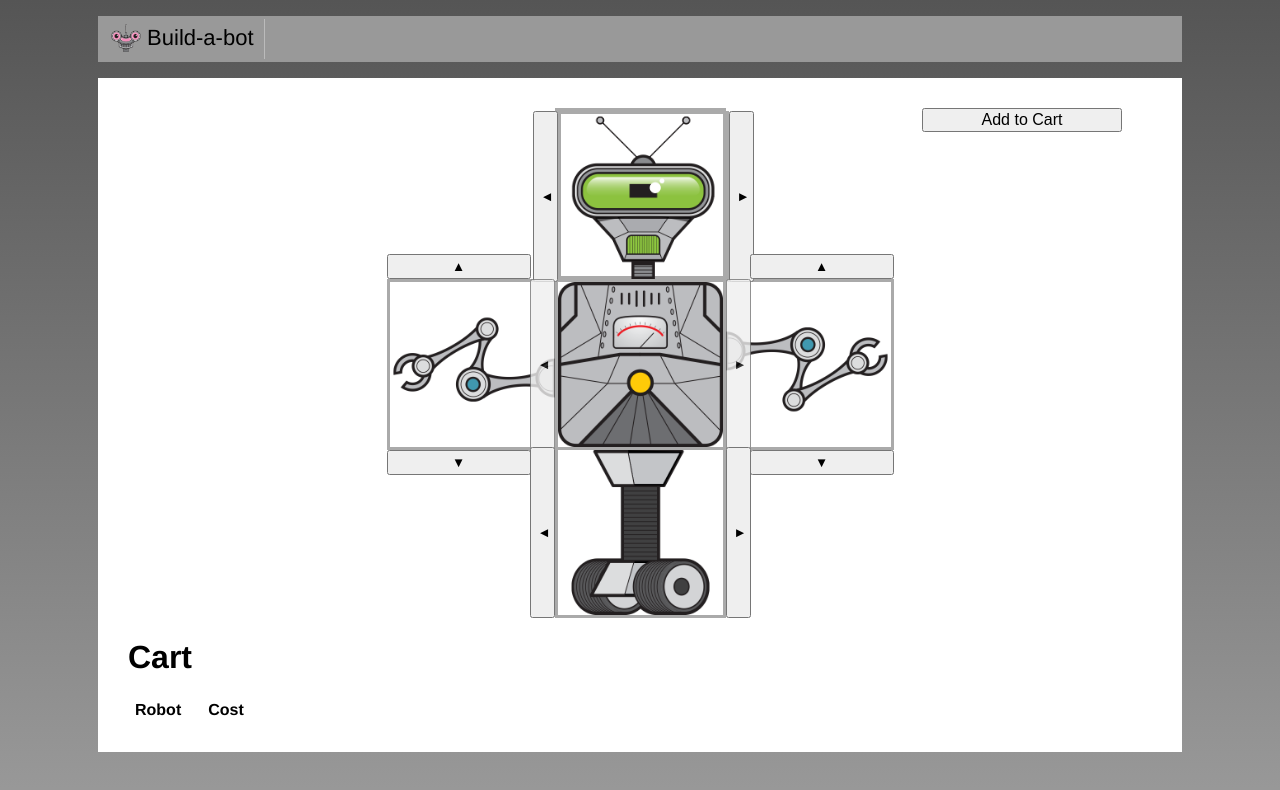
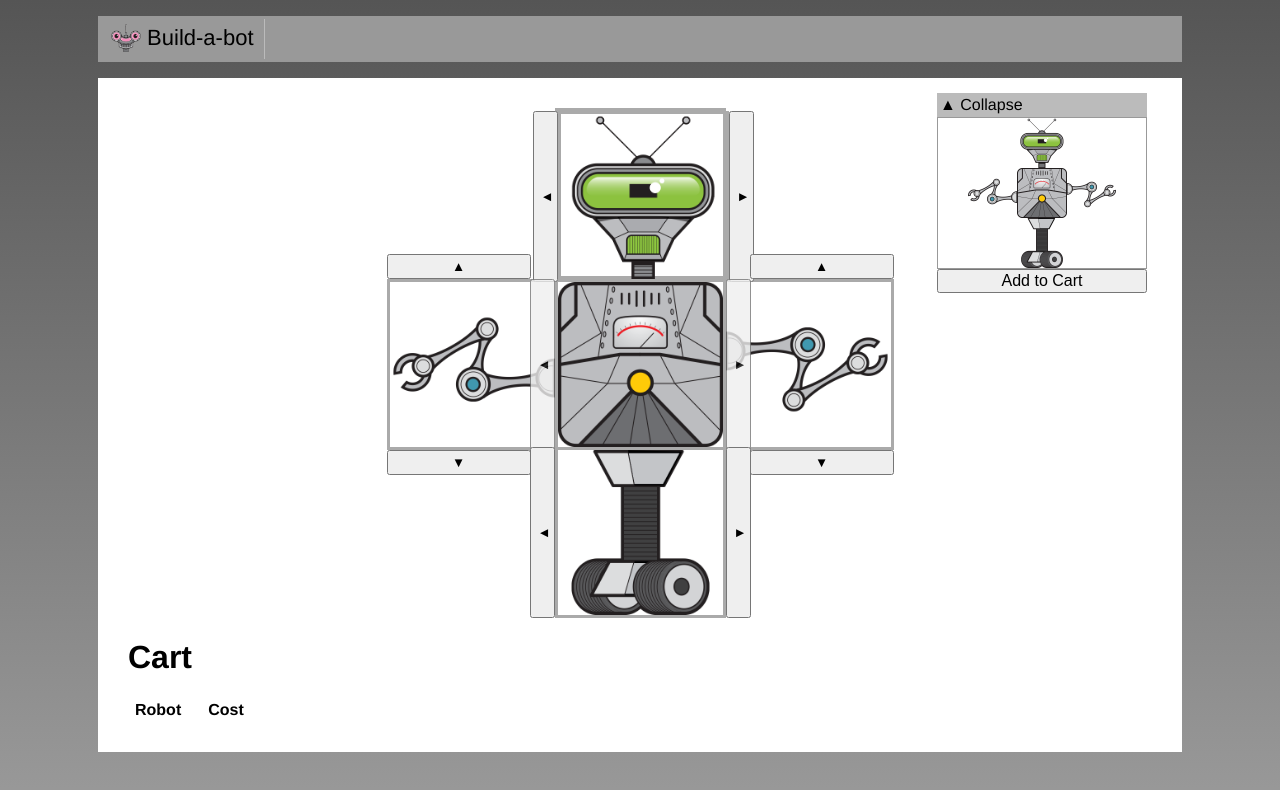
Before and after one commit to andela-Taiwo/robot-builder, a Vue app: page / in a window 1280 px wide. Shown: the top 790 px of the page. Built offline with nearby package versions, Linux system fonts and the light colour scheme.

Commit message:
inter components communication

```diff
--- a/src/buildRobot/PartSelector.vue
+++ b/src/buildRobot/PartSelector.vue
@@ -1,7 +1,7 @@
 <template>
   <div class="part" :class='position'>
     <img :src="selectedPart.src" title="arm"/>
-    <button @click="selectPreviousPart()" class="prev-selector"></button>
+    <button @click="selectPreviousPart()" class="prev-selector" ></button>
     <button @click="selectNextPart()" class="next-selector"></button>
     <span class="sale" v-show="selectedPart.onSale">Sale!</span>
   </div>
@@ -20,9 +20,27 @@
 }
 
 export default {
-  props: ['parts', 'position'],
+  props: {
+    parts: {
+      required: true,
+      type: Array,
+    },
+    position: {
+      required: true,
+      type: String,
+      validator(value) {
+        return ['left', 'top', 'bottom', 'center', 'right'].includes(value);
+      },
+    },
+  },
   data() {
     return { selectedPartIndex: 0 };
+  },
+  created() {
+    this.emitSelectedPart();
+  },
+  updated() {
+    this.emitSelectedPart();
   },
   computed: {
     selectedPart() {
@@ -30,6 +48,9 @@
     },
   },
   methods: {
+    emitSelectedPart() {
+      this.$emit('partSelected', this.selectedPart);
+    },
     selectNextPart() {
       this.selectedPartIndex = getNextValidIndex(
         this.selectedPartIndex,
--- a/src/buildRobot/RobotBuilder.vue
+++ b/src/buildRobot/RobotBuilder.vue
@@ -1,21 +1,46 @@
 <template>
 <div class="content">
-    <button class="add-to-cart"  @click="addToCart()">Add to Cart </button>
+
+  <div class="preview">
+     <CollapsibleSection>
+        <div class="preview-content">
+          <div class="top-row">
+            <img :src="selectedRobot.head.src"/>
+          </div>
+          <div class="middle-row">
+            <img :src="selectedRobot.leftArm.src" class="rotate-left"/>
+            <img :src="selectedRobot.torso.src"/>
+            <img :src="selectedRobot.rightArm.src" class="rotate-right"/>
+          </div>
+          <div class="bottom-row">
+            <img :src="selectedRobot.base.src"/>
+          </div>
+        </div>
+      </CollapsibleSection>
+      <button class="add-to-cart"  @click="addToCart()">Add to Cart </button>
+    </div>
+
     <!-- <div class='robot-name'>{{selectedRobot.head.title}}
       <span v-if="selectedRobot.head.onSale" class='sale'>On Sale!</span>
     </div> -->
+
     <div class="top-row">
       <div class="part"  :class="[saleBorderClass, 'top']">
-       <PartSelector :parts='this.availableParts.heads' position='top' />
+       <PartSelector :parts='this.availableParts.heads' position='top'
+        @partSelected='part => selectedRobot.head=part' />
       </div>
     </div>
     <div class="middle-row">
-      <PartSelector :parts='this.availableParts.arms' position='left'/>
-      <PartSelector :parts='this.availableParts.torsos' position='center'/>
-      <PartSelector :parts='this.availableParts.arms' position='right'/>
+      <PartSelector :parts='this.availableParts.arms' position='left'
+        @partSelected='part => selectedRobot.leftArm=part'/>
+      <PartSelector :parts='this.availableParts.torsos' position='center'
+        @partSelected='part => selectedRobot.torso=part'/>
+      <PartSelector :parts='this.availableParts.arms' position='right'
+        @partSelected='part => selectedRobot.rightArm=part'/>
     </div>
     <div class="bottom-row">
-      <PartSelector :parts='this.availableParts.bases' position='bottom' />
+      <PartSelector :parts='this.availableParts.bases' position='bottom'
+        @partSelected='part => selectedRobot.base=part' />
     </div>
     <div>
       <h1> Cart</h1>
@@ -41,10 +66,11 @@
 import availableParts from '../data/parts';
 import CreatedHookMixin from './mixinHooks';
 import PartSelector from './PartSelector.vue';
+import CollapsibleSection from '../shared/CollapsibleSection.vue';
 
 export default {
   name: 'RobotBuilder',
-  components: { PartSelector },
+  components: { PartSelector, CollapsibleSection },
   data() {
     return {
       availableParts,
@@ -186,8 +212,7 @@
 
   .add-to-cart {
     position: absolute;
-    right: 30px;
-    width: 200px;
+    width: 210px;
     font-size: 16px;
   }
 
@@ -204,4 +229,27 @@
     color: red;
     border: 3px solid red;
   }
+
+  /* Preview Css */
+  .preview {
+  position: absolute;
+  top: -20px;
+  right: 0;
+  width: 210px;
+  height: 210px;
+  padding: 5px;
+}
+.preview-content {
+  border: 1px solid #999;
+}
+.preview img {
+  width: 50px;
+  height: 50px;
+}
+.rotate-right {
+  transform: rotate(90deg);
+}
+.rotate-left {
+  transform: rotate(-90deg);
+}
 </style>
--- /dev/null
+++ b/src/shared/CollapsibleSection.vue
@@ -0,0 +1,29 @@
+<template>
+  <div>
+    <div class='header'>
+      <span v-if='open' @click='open=!open'>&#x25B2; Collapse</span>
+      <span v-if='!open' @click='open=!open'> &#x25BC; Expand</span>
+    </div>
+    <slot v-if='open'>
+    </slot>
+  </div>
+</template>
+
+<script>
+export default {
+  name: 'CollapsibleSection',
+  data() {
+    return {
+      open: true,
+    };
+  },
+};
+</script>
+
+<style scoped>
+  .header {
+    background-color: #bbb;
+    padding: 3px;
+    cursor: pointer;
+  }
+</style>
```
